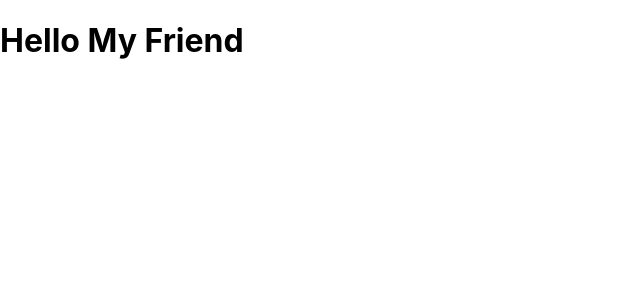
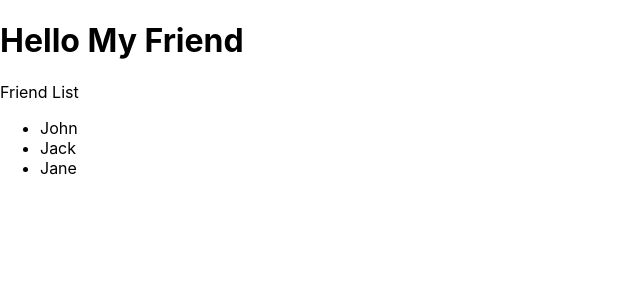
Before and after one commit to AofPatiphan/Create-React-App, a React (Create React App) app: page / in a window 1280 px wide. Shown: the top 300 px of the page, without its empty margins (0-640 px from the left). Built offline with nearby package versions, Linux system fonts and the light colour scheme.

Commit message:
complete

```diff
--- a/src/App.js
+++ b/src/App.js
@@ -4,7 +4,12 @@ import Hello from "./Lab/Hello";
 import Friendlist from "./Lab/Friendlist";
 
 function App() {
-  return <Hello />;
+  return (
+    <>
+      <Hello />
+      <Friendlist />
+    </>
+  );
 }
 
 export default App;
--- a/src/Lab/Friendlist.js
+++ b/src/Lab/Friendlist.js
@@ -1,4 +1,13 @@
 const Friendlist = () => {
-  return <p>Friend List</p>;
+  return (
+    <>
+      <p>Friend List</p>
+      <ul>
+        <li>John</li>
+        <li>Jack</li>
+        <li>Jane</li>
+      </ul>
+    </>
+  );
 };
 export default Friendlist;
```
